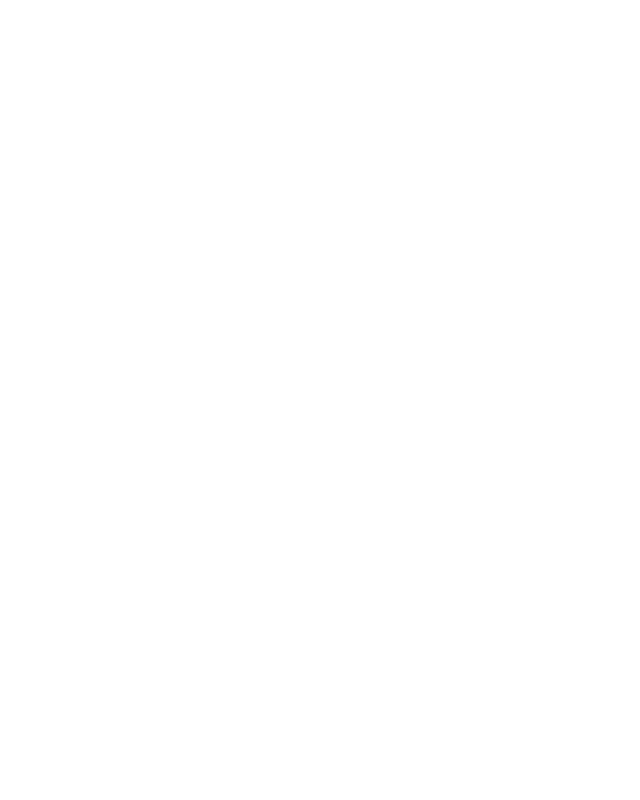
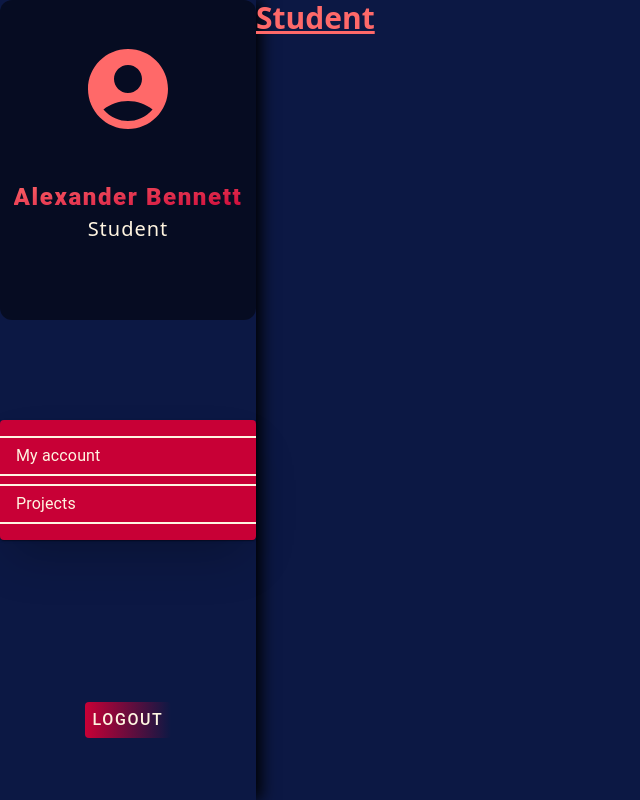
Before and after one commit to Johan-FF/Research-Projects-App---React-Ts, a React (Vite) app: page /student in a window 1280 px wide. Before the commit this address had no page. Shown: the whole page, without its empty margins (0-640 px from the left). Built offline with nearby package versions, Linux system fonts and the light colour scheme.

Commit message:
[FEAT] User Layout
Creation of the user layout for stundents and researchs with side bar design.

```diff
--- a/src/App.tsx
+++ b/src/App.tsx
@@ -1,7 +1,10 @@
 import { BrowserRouter as Router, Route, Routes } from "react-router-dom";
+
 import Home from "./pages/Home";
 import Login from "./pages/Login";
 import Register from "./pages/Register";
+import Student from "./pages/Student";
+import Research from "./pages/Research";
 
 function App() {
   return (
@@ -10,6 +13,8 @@
         <Route path="/" element={<Home />} />
         <Route path="/login" element={<Login />} />
         <Route path="/register" element={<Register />} />
+        <Route path="/student" element={<Student />} />
+        <Route path="/research" element={<Research />} />
       </Routes>
     </Router>
   );
--- a/src/components/UserSideBar.tsx
+++ b/src/components/UserSideBar.tsx
@@ -1,10 +1,92 @@
+import AccountCircleIcon from "@mui/icons-material/AccountCircle";
+import Button from "@mui/material/Button";
+import Typography from "@mui/material/Typography";
+import Stack from "@mui/material/Stack";
+import Paper from "@mui/material/Paper";
+import MenuItem from "@mui/material/MenuItem";
+import MenuList from "@mui/material/MenuList";
+
 function UserSideBar() {
   return (
-    <>
-      <h1 className="text-3xl font-bold underline text-tertiary-dark">
-        UserSideBar
-      </h1>
-    </>
+    <div className="shadow-[5px_0_15px_black] w-full h-full">
+      <section className="w-full h-[40%] ">
+        <div className="relative rounded-xl p-1 h-full">
+          <div className="absolute top-0 left-0 rounded-xl h-full w-full text-quaternary-dark text-center text-xl">
+            <span className="absolute top-0 left-0 rounded-xl h-full w-full bg-black opacity-50 "></span>
+            <span className="absolute top-0 left-0 rounded-xl h-full w-full flex justify-evenly items-center flex-col">
+              <AccountCircleIcon
+                color="inherit"
+                sx={{
+                  scale: "4",
+                  color: "#FF6969",
+                }}
+              />
+              <div className=" flex justify-center items-center flex-col">
+                <Typography
+                  component="p"
+                  className="gradient-text"
+                  sx={{
+                    textAlign: "center",
+                    fontWeight: 900,
+                    letterSpacing: ".1rem",
+                    fontSize: { xs: "1rem", md: "1.5rem" },
+                  }}
+                >
+                  Alexander Bennett
+                </Typography>
+                <p className="text-quaternary-dark font-medium tracking-wider">
+                  Student
+                </p>
+              </div>
+            </span>
+          </div>
+        </div>
+      </section>
+      <section className="w-full h-[40%] flex justify-center items-center">
+        <Stack className="shadow-2xl w-full" direction="row">
+          <Paper sx={{ backgroundColor: "#C80036", width: "100%" }}>
+            <MenuList>
+              <MenuItem
+                sx={{
+                  color: "#FFF5E1",
+                  borderBlock: "2px solid #FFF5E1",
+                  marginBlock: "8px",
+                }}
+              >
+                My account
+              </MenuItem>
+              <MenuItem
+                sx={{
+                  color: "#FFF5E1",
+                  borderBlock: "2px solid #FFF5E1",
+                  marginBlock: "8px",
+                }}
+              >
+                Projects
+              </MenuItem>
+            </MenuList>
+          </Paper>
+        </Stack>
+      </section>
+      <section className="w-full h-[20%] flex justify-center items-center">
+        <Button
+          className="bg-gradient-to-r from-secondary-dark"
+          color="inherit"
+        >
+          <Typography
+            sx={{
+              color: "#FFF5E1",
+              flexGrow: 1,
+              fontWeight: 500,
+              letterSpacing: ".1rem",
+              textDecoration: "none",
+            }}
+          >
+            Logout
+          </Typography>
+        </Button>
+      </section>
+    </div>
   );
 }
 
--- a/src/layouts/UserLayout.tsx
+++ b/src/layouts/UserLayout.tsx
@@ -1,10 +1,19 @@
-function UserLayout() {
+import { ReactNode } from "react";
+
+import UserSideBar from "../components/UserSideBar";
+
+interface UserLayoutProps {
+  children: ReactNode;
+}
+
+function UserLayout({ children }: UserLayoutProps) {
   return (
-    <>
-      <h1 className="text-3xl font-bold underline text-tertiary-dark">
-        UserLayout
-      </h1>
-    </>
+    <main className="bg-primary-dark grid grid-cols-5 h-screen">
+      <div className="col-span-1">
+        <UserSideBar />
+      </div>
+      <div className="col-span-4 block">{children}</div>
+    </main>
   );
 }
 
--- a/src/pages/Login.tsx
+++ b/src/pages/Login.tsx
@@ -141,7 +141,7 @@
                   label="Email"
                   type="email"
                   variant="filled"
-                  onChange={() => emailHandler}
+                  onChange={emailHandler}
                 />
                 <TextField
                   required
@@ -151,17 +151,16 @@
                   type="password"
                   autoComplete="current-password"
                   variant="filled"
-                  onChange={() => passwordHandler}
+                  onChange={passwordHandler}
                 />
               </ThemeProvider>
             </Box>
           </span>
-          <span className="absolute -bottom-[5%] md:-bottom-[10%] left-0 w-full p-[4%] flex justify-end">
+          <div className="absolute -bottom-[5%] md:-bottom-[10%] left-0 w-full p-[4%] flex justify-end">
             <Button
-              type="submit"
               className="absolute bottom-8 right-8 md:ml-3 bg-gradient-to-r from-secondary-dark"
               color="inherit"
-              onClick={() => loginHandler}
+              onClick={loginHandler}
             >
               <Typography
                 sx={{
@@ -175,7 +174,7 @@
                 Login
               </Typography>
             </Button>
-          </span>
+          </div>
         </div>
       </section>
     </PageLayout>
--- /dev/null
+++ b/src/pages/Research.tsx
@@ -0,0 +1,11 @@
+function Research() {
+  return (
+    <>
+      <h1 className="text-3xl font-bold underline text-tertiary-dark">
+        Research
+      </h1>
+    </>
+  );
+}
+
+export default Research;
--- /dev/null
+++ b/src/pages/Student.tsx
@@ -0,0 +1,13 @@
+import UserLayout from "../layouts/UserLayout";
+
+function Student() {
+  return (
+    <UserLayout>
+      <h1 className="text-3xl font-bold underline text-tertiary-dark">
+        Student
+      </h1>
+    </UserLayout>
+  );
+}
+
+export default Student;
--- a/src/pages/User.tsx
+++ /dev/null
@@ -1,9 +0,0 @@
-function User() {
-  return (
-    <>
-      <h1 className="text-3xl font-bold underline text-tertiary-dark">User</h1>
-    </>
-  );
-}
-
-export default User;
```
